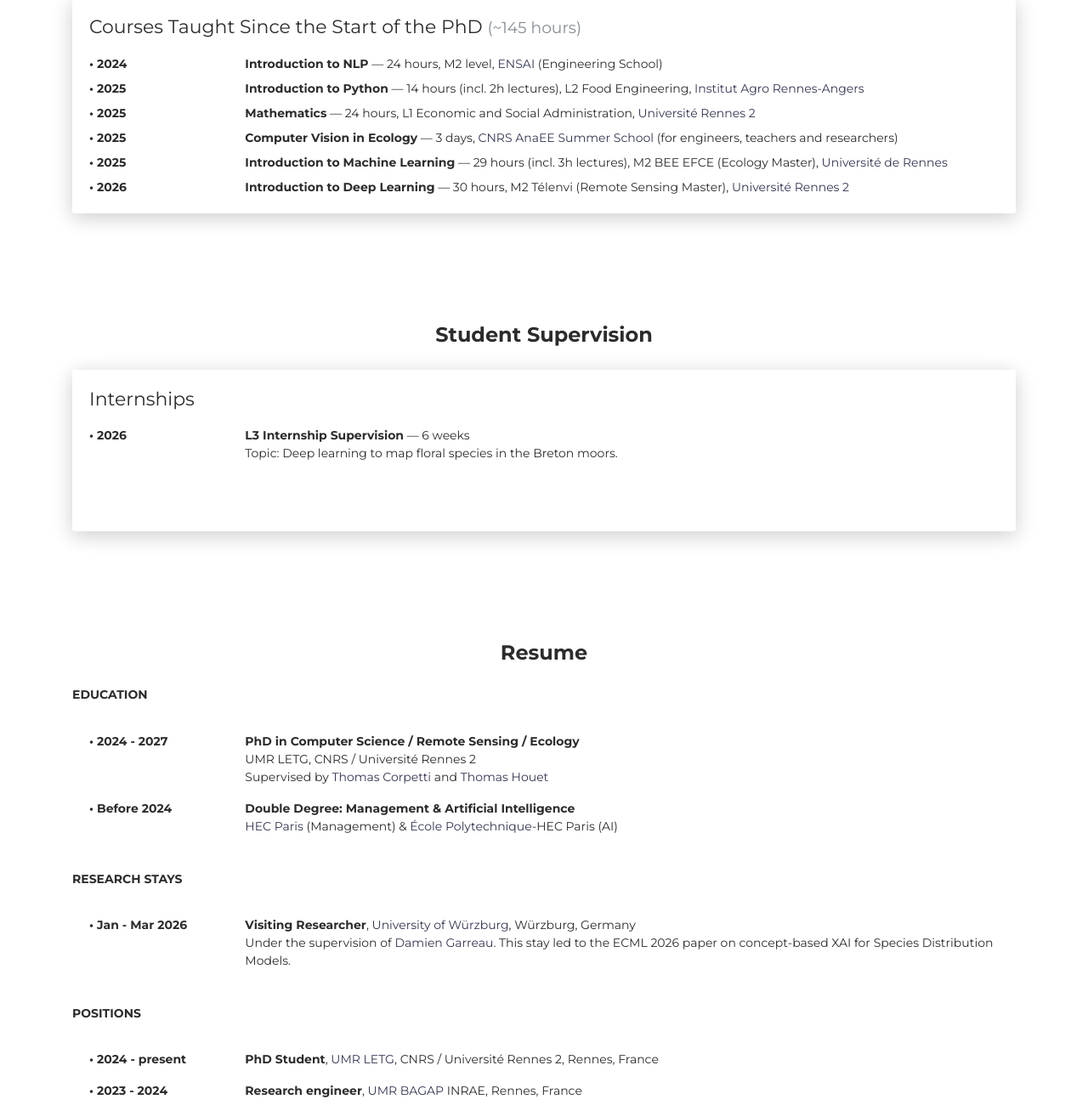
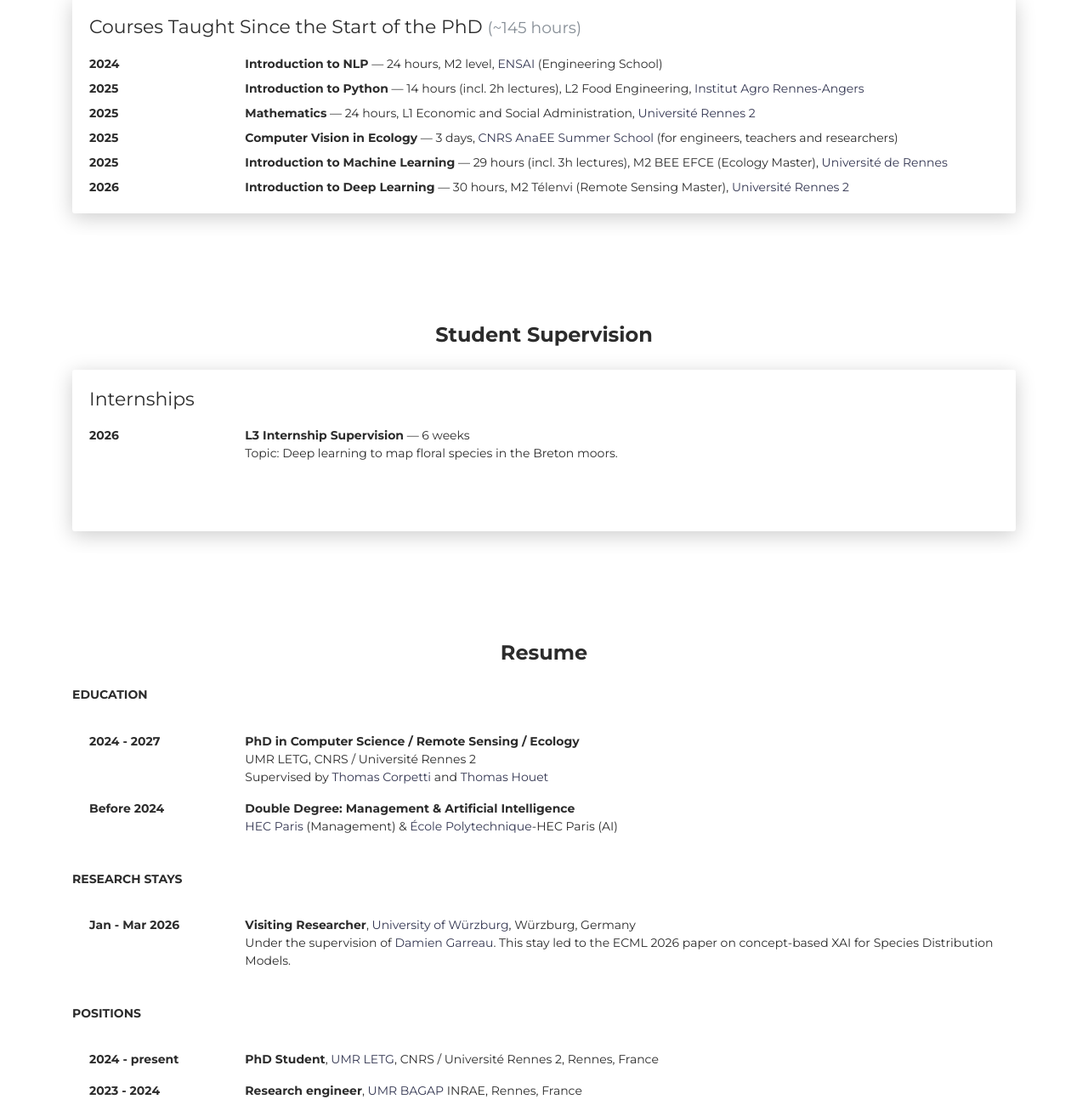
Before and after one commit to augustin-delabrosse/augustin-delabrosse.github.io, a plain HTML site: page index.html in a window 1280 px wide. Shown: the part 3220-4520 px from the top of the page at 85% size. Drawn offline with Linux system fonts and the light colour scheme; files whose address does not match are found by name.

Commit message:
Update index.html

```diff
--- a/index.html
+++ b/index.html
@@ -286,27 +286,27 @@
                 <div class="h5 mb-3">Courses Taught Since the Start of the PhD <span class="text-muted" style="font-size:0.85em;">(~145 hours)</span></div>
 
                 <div class="row mt-2">
-                  <div class="col-sm-2"><strong>&#x2022; 2024</strong></div>
+                  <div class="col-sm-2"><strong>2024</strong></div>
                   <div class="col-sm-10"><strong>Introduction to NLP</strong> — 24 hours, M2 level, <a href="https://www.ensai.fr/" target="_blank">ENSAI</a> (Engineering School)</div>
                 </div>
                 <div class="row mt-2">
-                  <div class="col-sm-2"><strong>&#x2022; 2025</strong></div>
+                  <div class="col-sm-2"><strong>2025</strong></div>
                   <div class="col-sm-10"><strong>Introduction to Python</strong> — 14 hours (incl. 2h lectures), L2 Food Engineering, <a href="https://www.Institut-agro-rennes-angers.fr/" target="_blank">Institut Agro Rennes-Angers</a></div>
                 </div>
                 <div class="row mt-2">
-                  <div class="col-sm-2"><strong>&#x2022; 2025</strong></div>
+                  <div class="col-sm-2"><strong>2025</strong></div>
                   <div class="col-sm-10"><strong>Mathematics</strong> — 24 hours, L1 Economic and Social Administration, <a href="https://www.univ-rennes2.fr/" target="_blank">Université Rennes 2</a></div>
                 </div>
                 <div class="row mt-2">
-                  <div class="col-sm-2"><strong>&#x2022; 2025</strong></div>
+                  <div class="col-sm-2"><strong>2025</strong></div>
                   <div class="col-sm-10"><strong>Computer Vision in Ecology</strong> — 3 days, <a href="https://www.anaee.com/" target="_blank">CNRS AnaEE Summer School</a> (for engineers, teachers and researchers)</div>
                 </div>
                 <div class="row mt-2">
-                  <div class="col-sm-2"><strong>&#x2022; 2025</strong></div>
+                  <div class="col-sm-2"><strong>2025</strong></div>
                   <div class="col-sm-10"><strong>Introduction to Machine Learning</strong> — 29 hours (incl. 3h lectures), M2 BEE EFCE (Ecology Master), <a href="https://www.univ-rennes.fr/" target="_blank">Université de Rennes</a></div>
                 </div>
                 <div class="row mt-2">
-                  <div class="col-sm-2"><strong>&#x2022; 2026</strong></div>
+                  <div class="col-sm-2"><strong>2026</strong></div>
                   <div class="col-sm-10"><strong>Introduction to Deep Learning</strong> — 30 hours, M2 Télenvi (Remote Sensing Master), <a href="https://www.univ-rennes2.fr/" target="_blank">Université Rennes 2</a></div>
                 </div>
 
@@ -325,7 +325,7 @@
                 <div class="h5 mb-3">Internships</div>
 
                 <div class="row mt-2">
-                  <div class="col-sm-2"><strong>&#x2022; 2026</strong></div>
+                  <div class="col-sm-2"><strong>2026</strong></div>
                   <div class="col-sm-10">
                     <strong>L3 Internship Supervision</strong> — 6 weeks<br>
                     Topic: Deep learning to map floral species in the Breton moors.
@@ -345,7 +345,7 @@
             <div class="h6 mb-3 title">Education</div>
             <div class="card-body">
               <div class="row">
-                <div class="col-sm-2"><strong>&#x2022; 2024 - 2027</strong></div>
+                <div class="col-sm-2"><strong>2024 - 2027</strong></div>
                 <div class="col-sm-10">
                   <strong>PhD in Computer Science / Remote Sensing / Ecology</strong><br>
                   UMR LETG, CNRS / Université Rennes 2<br>
@@ -353,7 +353,7 @@
                 </div>
               </div>
               <div class="row mt-3">
-                <div class="col-sm-2"><strong>&#x2022; Before 2024</strong></div>
+                <div class="col-sm-2"><strong>Before 2024</strong></div>
                 <div class="col-sm-10">
                   <strong>Double Degree: Management &amp; Artificial Intelligence</strong><br>
                   <a href="https://www.hec.edu/" target="_blank">HEC Paris</a> (Management) &amp; <a href="https://www.polytechnique.edu/" target="_blank">École Polytechnique</a>-HEC Paris (AI)
@@ -364,7 +364,7 @@
             <div class="h6 mt-4 mb-3 title">Research Stays</div>
             <div class="card-body">
               <div class="row">
-                <div class="col-sm-2"><strong>&#x2022; Jan - Mar 2026</strong></div>
+                <div class="col-sm-2"><strong>Jan - Mar 2026</strong></div>
                 <div class="col-sm-10">
                   <strong>Visiting Researcher</strong>, <a href="https://www.uni-wuerzburg.de/en/" target="_blank">University of Würzburg</a>, Würzburg, Germany<br>
                   Under the supervision of <a href="https://sites.google.com/view/damien-garreau/home" target="_blank">Damien Garreau</a>. This stay led to the ECML 2026 paper on concept-based XAI for Species Distribution Models.
@@ -375,13 +375,13 @@
             <div class="h6 mt-4 mb-3 title">Positions</div>
             <div class="card-body">
               <div class="row">
-                <div class="col-sm-2"><strong>&#x2022; 2024 - present</strong></div>
+                <div class="col-sm-2"><strong>2024 - present</strong></div>
                 <div class="col-sm-10">
                   <strong>PhD Student</strong>, <a href="https://letg.cnrs.fr/" target="_blank">UMR LETG</a>, CNRS / Université Rennes 2, Rennes, France
                 </div>
               </div>
               <div class="row mt-3">
-                <div class="col-sm-2"><strong>&#x2022; 2023 - 2024</strong></div>
+                <div class="col-sm-2"><strong>2023 - 2024</strong></div>
                 <div class="col-sm-10">
                   <strong>Research engineer</strong>, <a href="https://bagap.rennes.hub.inrae.fr/" target="_blank">UMR BAGAP</a> INRAE, Rennes, France
                 </div>
```
